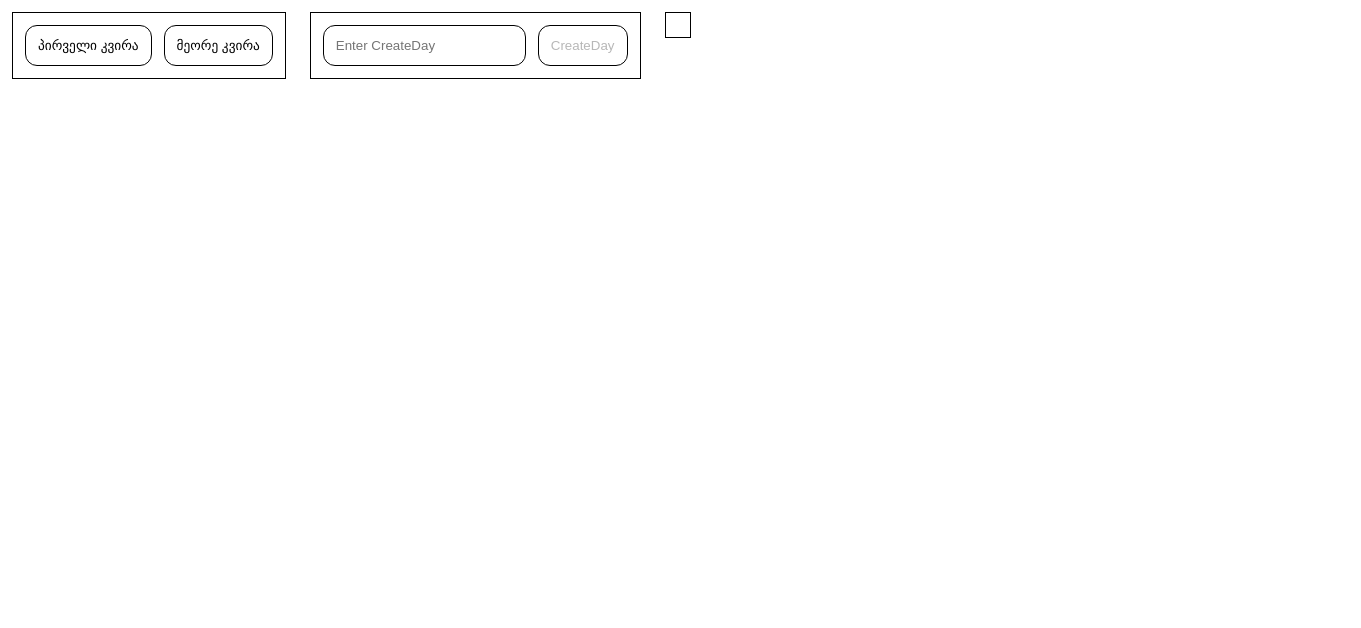
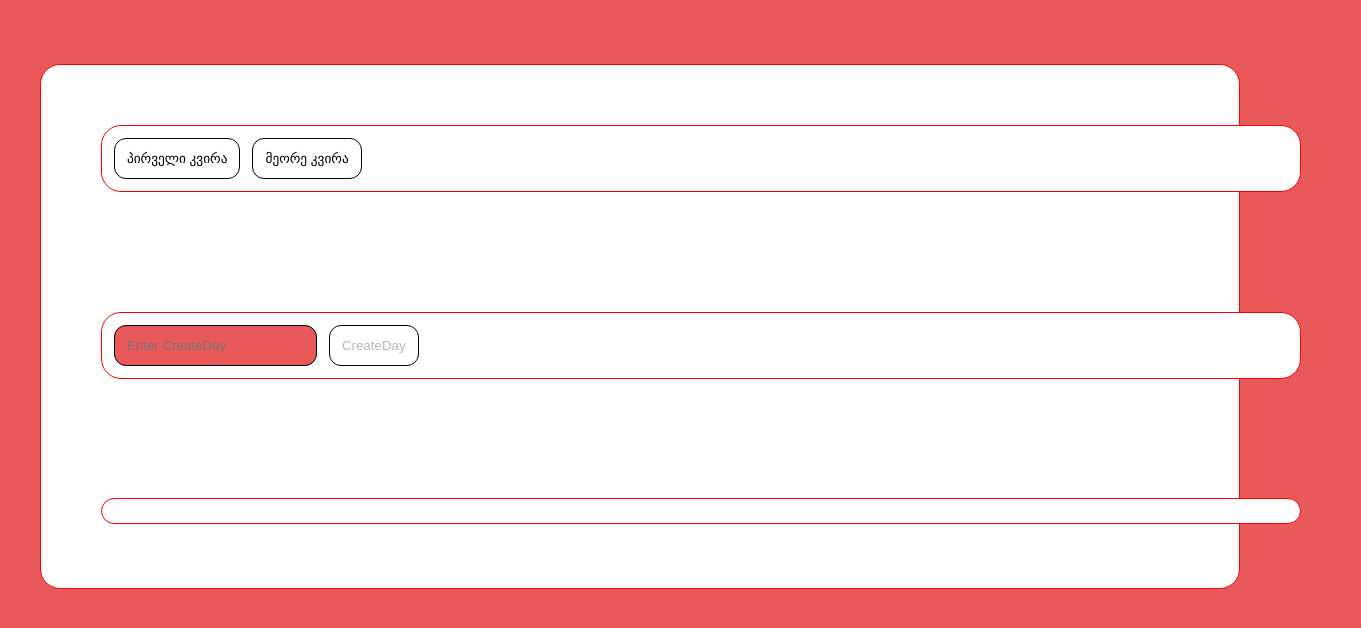
Before and after one commit to gogitakomladze/todo-Week-tasks, a React (Vite) app: page / in a window 1280 px wide. Shown: the top 628 px of the page, 1361 px wide, since content can reach past the window. Built offline with nearby package versions, Linux system fonts and the light colour scheme.

Commit message:
app style

```diff
--- a/src/App.jsx
+++ b/src/App.jsx
@@ -1,14 +1,18 @@
 import { ChooseWeek } from "@src/features/ChooseWeek"
 import { CreateDay } from "@src/features/CreateDay"
 import { RenderDays } from "@src/features/RenderDays"
+
+import { SApp } from "@src/App.styled"
 function App() {
 
   return (
-    <>
+    <SApp>
+      <div>
      <ChooseWeek />
-    <CreateDay/>
-    <RenderDays/>
-    </>
+     <CreateDay/>
+     <RenderDays/>
+     </div>
+    </SApp>
   )
 }
 
--- /dev/null
+++ b/src/App.styled.js
@@ -0,0 +1,16 @@
+import styled from "styled-components";
+
+
+export const SApp = styled.div`
+display: flex;
+justify-content: center;
+div{
+    background-color: white;
+    margin: 5%;
+    border: 1px solid red;
+    border-radius: 20px;
+    width: 1200px;
+
+}
+
+`
--- a/src/assets/global.styled.js
+++ b/src/assets/global.styled.js
@@ -5,5 +5,7 @@ export default createGlobalStyle`
     margin: 0;
     padding: 0;
     box-sizing: border-box;
+    background-color: #EA5959;
+
 }
 `
--- a/src/components/SButton/index.js
+++ b/src/components/SButton/index.js
@@ -1 +1 @@
-export { SButton } from "./SButton";
+export { SButton } from "./SButton.styled";
```
Also changed, not shown: src/components/SButton/SButton.styled.js (renamed from src/components/SButton/SButton.js).
